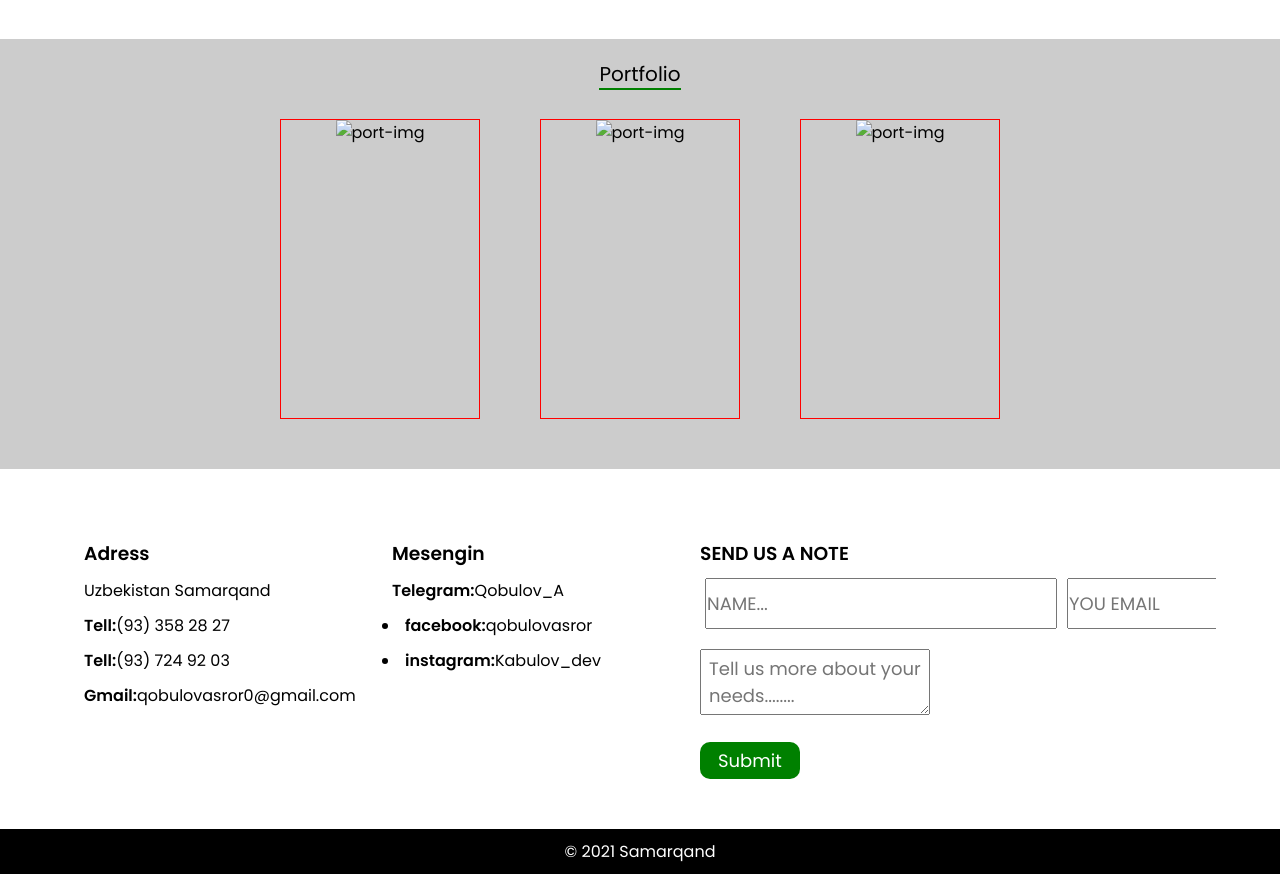
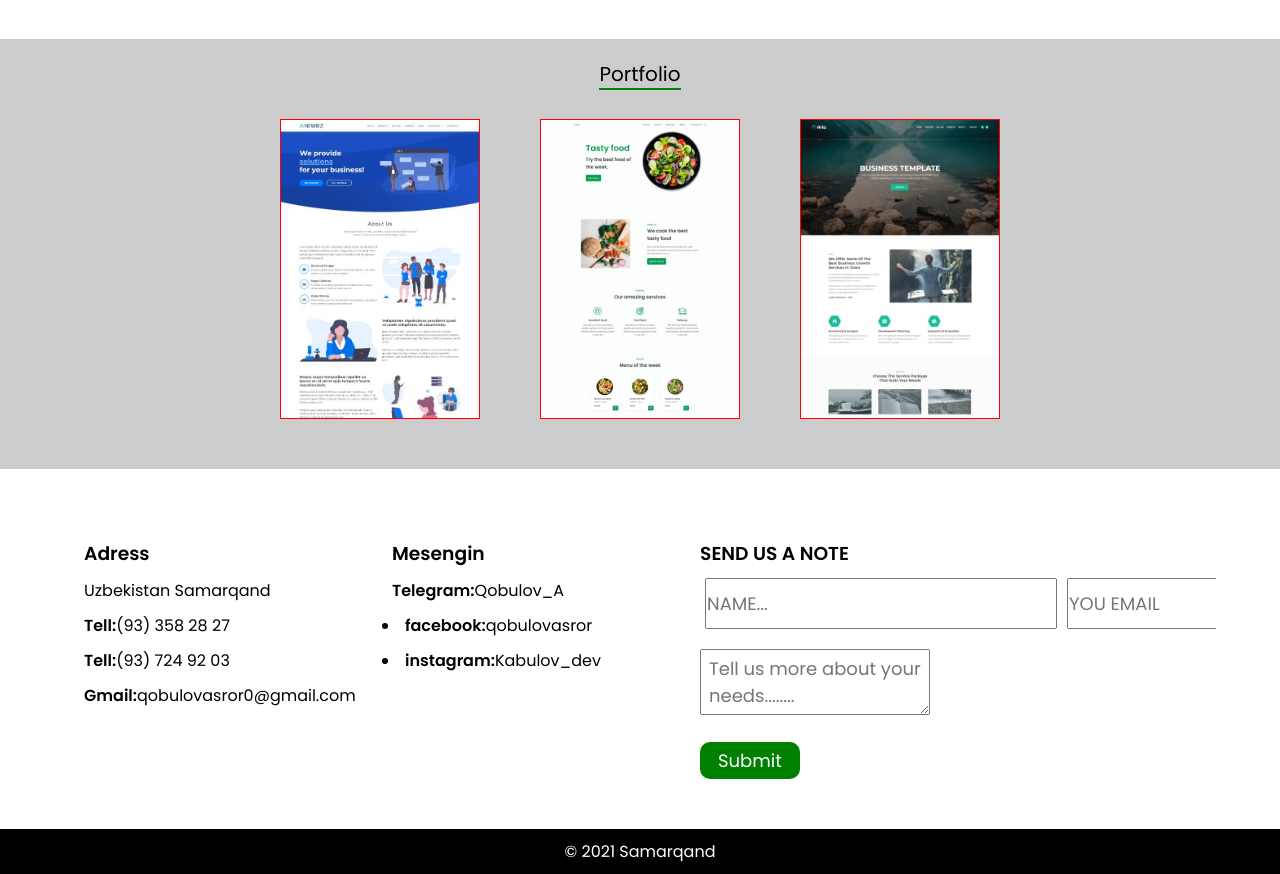
Before and after one commit to qobulovasror/Portfoilio2, a plain HTML site: page index.html in a window 1280 px wide. Shown: the part 2460-3334 px from the top of the page. Drawn offline with nearby package versions, Linux system fonts and the light colour scheme.

Commit message:
Update index.html

```diff
--- a/index.html
+++ b/index.html
@@ -11,6 +11,7 @@
     <link rel="stylesheet" href="style.css">
 </head>
 <body>
+    <div class="header1"></div>
     <header>
         <div class="container">
             <div class="row between">
@@ -159,13 +160,13 @@
             <span>Portfolio</span>
             <div class="row wrap center">
                 <div class="item">
-                    <img src="soursimg/1.jpg" class="img1" onclick="portimg(this)" alt="port-img">
+                    <img src="1p.jpg" class="img1" onclick="portimg(this)" alt="port-img">
                 </div>
                 <div class="item">
-                    <img src="soursimg/2.jpg" class="img2" onclick="portimg(this)" alt="port-img">
+                    <img src="2p.jpg" class="img2" onclick="portimg(this)" alt="port-img">
                 </div>
                 <div class="item">
-                    <img src="soursimg/3.jpg" class="img3" onclick="portimg(this)" alt="port-img">
+                    <img src="3p.jpg" class="img3" onclick="portimg(this)" alt="port-img">
                 </div>
             </div>
         </div>
```
